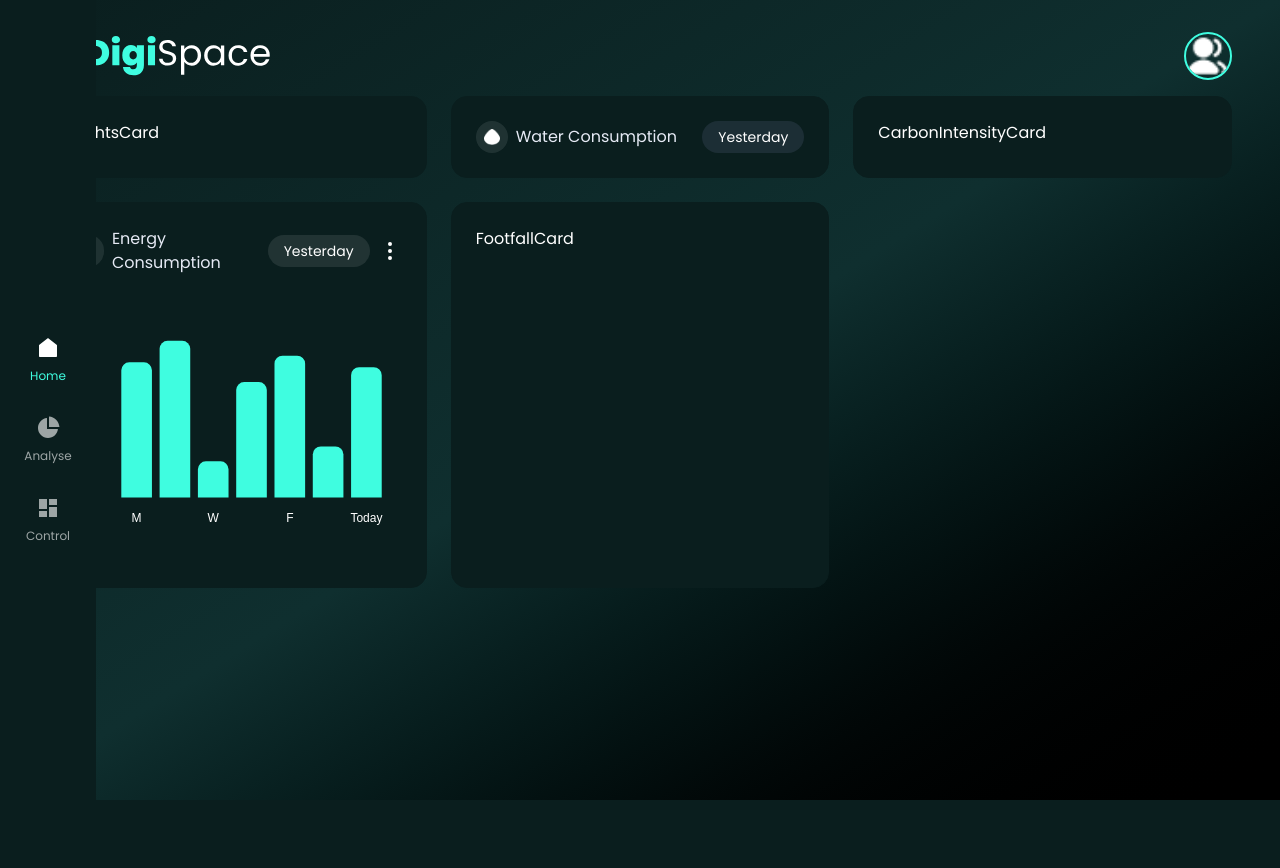
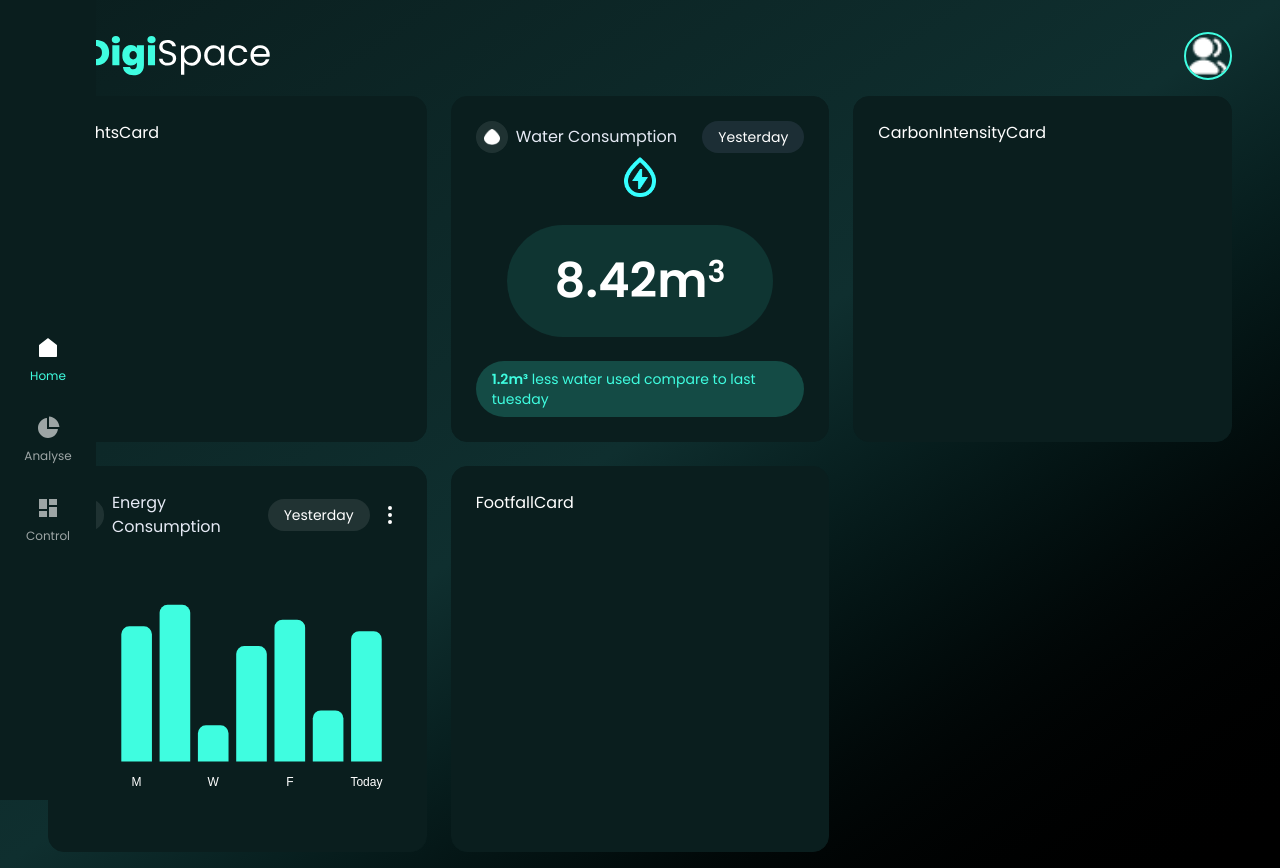
Before and after one commit to CoderLovely08/AVM-Demo, a React app: page / in a window 1280 px wide. Before the commit the page ends 800 px from the top, so only its background shows below. Built offline with nearby package versions, Linux system fonts and the light colour scheme; the HTML template or start-up script is replaced by a standard one.

Commit message:
[Feature]: Water consumption card

```diff
--- a/src/components/WaterConsumptionCard.tsx
+++ b/src/components/WaterConsumptionCard.tsx
@@ -1,7 +1,7 @@
 import React from 'react'
 import CardLayout from '../layout/CardLayout'
 import CardTitle from './custom/Cardtitle'
-import { dropIcon } from '../data'
+import { dropIcon, humidIcon } from '../data'
 
 const WaterConsumptionCard = () => {
   return (
@@ -12,6 +12,32 @@ const WaterConsumptionCard = () => {
           Yesterday
         </span>
       </div>
+      <div className="flex flex-col items-center justify-center flex-1 gap-6">
+        <img
+          src={humidIcon}
+          alt="Water"
+          className="w-12 h-12"
+          style={{
+            filter:
+              "brightness(0) saturate(100%) invert(85%) sepia(65%) saturate(548%) hue-rotate(115deg) brightness(103%) contrast(101%)",
+          }}
+        />
+
+        <div className="relative">
+          <div className="bg-primary/10 px-12 py-8 rounded-full">
+            <span className="text-5xl font-semibold text-white">
+              8.42m<sup className="text-3xl">3</sup>
+            </span>
+          </div>
+        </div>
+
+        <div className="flex items-center gap-2 text-primary bg-primary/20 px-4 py-2 rounded-full text-sm">
+          <span>
+            <span className="font-semibold">1.2m³</span> less water used compare
+            to last tuesday
+          </span>
+        </div>
+      </div>
     </CardLayout>
   )
 }
```
